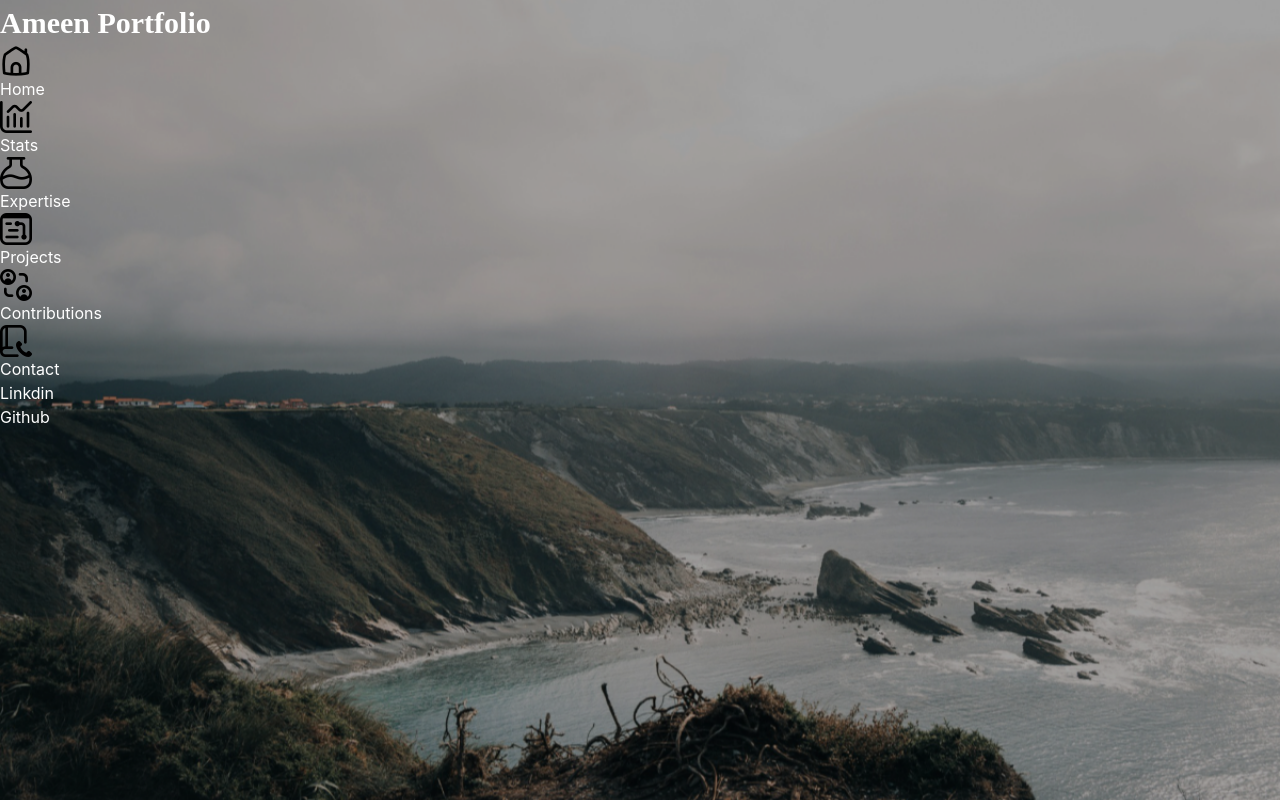
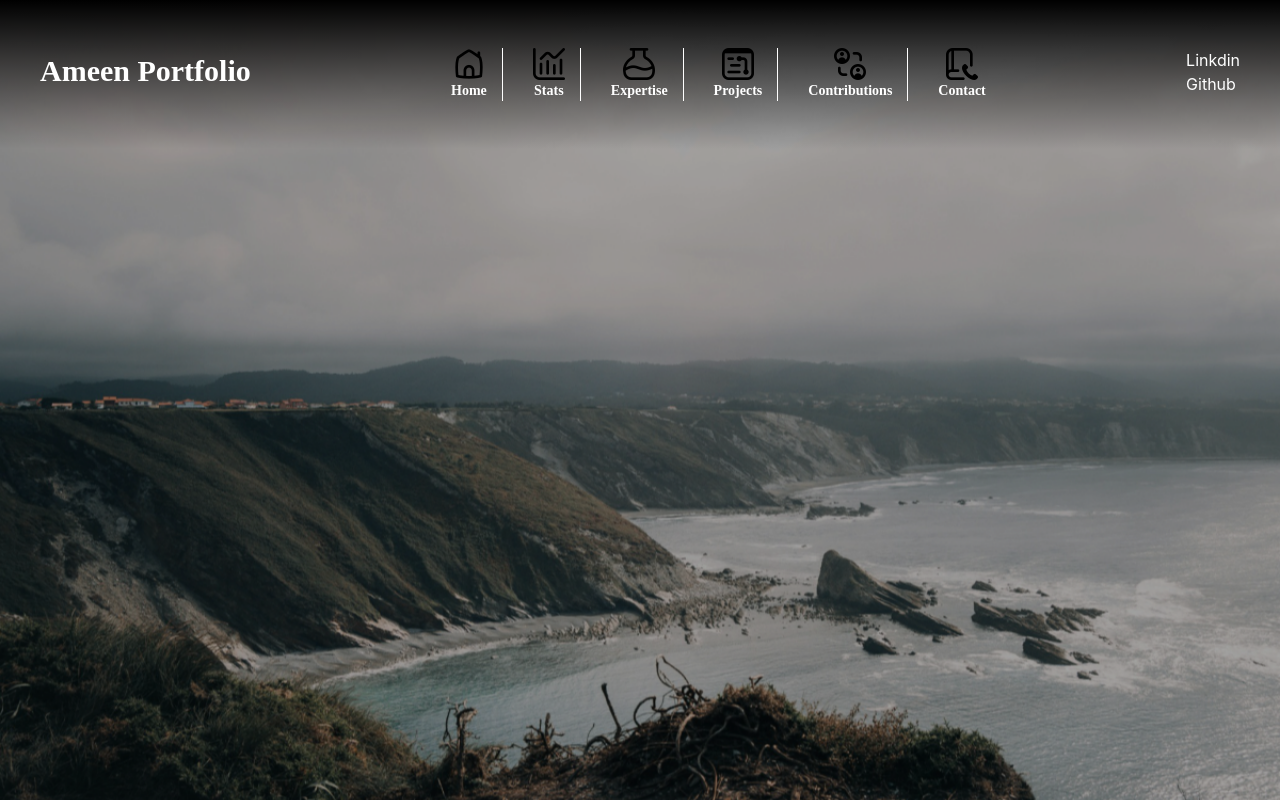
Before and after one commit to Ameer2000Mzori/New-Portfolio-2024, a React (Create React App) app: page / in a window 1280 px wide. Built offline with nearby package versions, Linux system fonts and the light colour scheme; a web font is replaced by a local one.

Commit message:
added styling and everything needed for the navbar

```diff
--- a/src/components/hero/components/navbar.jsx
+++ b/src/components/hero/components/navbar.jsx
@@ -1,70 +1,35 @@
 import React from "react";
-import HomeIcon from "../../../assets/icons/home.png";
-import Stats from "../../../assets/icons/stats.png";
-import Expertise from "../../../assets/icons/expertise.png";
-import Projects from "../../../assets/icons/projects.png";
-import Contributions from "../../../assets/icons/contributions.png";
-import Contact from "../../../assets/icons/contact.png";
+import { NavData } from "../hooks/navbarData";
 
 function Navbar() {
   return (
-    <div className="text-white">
-      <div>
+    <div className="text-white px-[40px] py-[48px] flex flex-row  justify-between  bg-gradient-to-b  from-[#000000] to-[#ffffff00]">
+      <div className="">
         <h1 className="font-baloo font-bold text-[30px]">Ameen Portfolio</h1>
       </div>
-      <div>
-        <ul>
-          <li>
-            <img
-              src={HomeIcon}
-              alt="homeIcon"
-              className="border-x-white w-[32px] h-[32px]"
-            />
-            <a href="#home">Home</a>
-          </li>
-          <li>
-            <img
-              src={Stats}
-              alt="homeIcon"
-              className="border-x-white w-[32px] h-[32px]"
-            />
-            <a href="#about">Stats</a>
-          </li>
-          <li>
-            <img
-              src={Expertise}
-              alt="homeIcon"
-              className="border-x-white w-[32px] h-[32px]"
-            />
-            <a href="#skills">Expertise</a>
-          </li>
-          <li>
-            <img
-              src={Projects}
-              alt="homeIcon"
-              className="border-x-white w-[32px] h-[32px]"
-            />
-            <a href="#projects">Projects</a>
-          </li>
-          <li>
-            <img
-              src={Contributions}
-              alt="homeIcon"
-              className="border-x-white w-[32px] h-[32px]"
-            />
-            <a href="#contact">Contributions</a>
-          </li>
-          <li>
-            <img
-              src={Contact}
-              alt="homeIcon"
-              className="border-x-white w-[32px] h-[32px]"
-            />
-            <a href="#contact">Contact</a>
-          </li>
-        </ul>
-      </div>
-      <div>
+
+      <ul className="flex flex-row gap-[15px]   text-center  items-center justify-center">
+        {NavData.map((el, index) => {
+          return (
+            <a href={`${el.path}`} key={index}>
+              <li
+                className={`flex flex-col tex-center items-center px-[15px] ${
+                  el.id !== 6 ? "border-r border-textColors" : ""
+                }`}
+              >
+                <img
+                  src={el.icon}
+                  alt={el.lebal}
+                  className="border-x-white w-[32px] h-[32px] "
+                />
+                <p className="font-baloo font-bold text-[14px]">{el.lebal}</p>
+              </li>
+            </a>
+          );
+        })}
+      </ul>
+
+      <div className=" ">
         <ul>
           <li>Linkdin</li>
           <li>Github</li>
--- /dev/null
+++ b/src/components/hero/hooks/navbarData.js
@@ -0,0 +1,44 @@
+import HomeIcon from "../../../assets/icons/home.png";
+import Stats from "../../../assets/icons/stats.png";
+import Expertise from "../../../assets/icons/expertise.png";
+import Projects from "../../../assets/icons/projects.png";
+import Contributions from "../../../assets/icons/contributions.png";
+import Contact from "../../../assets/icons/contact.png";
+export const NavData = [
+  {
+    id: 1,
+    lebal: "Home",
+    icon: HomeIcon,
+    path: "/",
+  },
+  {
+    id: 2,
+    lebal: "Stats",
+    icon: Stats,
+    path: "/",
+  },
+  {
+    id: 3,
+    lebal: "Expertise",
+    icon: Expertise,
+    path: "/",
+  },
+  {
+    id: 4,
+    lebal: "Projects",
+    icon: Projects,
+    path: "/",
+  },
+  {
+    id: 5,
+    lebal: "Contributions",
+    icon: Contributions,
+    path: "/",
+  },
+  {
+    id: 6,
+    lebal: "Contact",
+    icon: Contact,
+    path: "/",
+  },
+];
```
